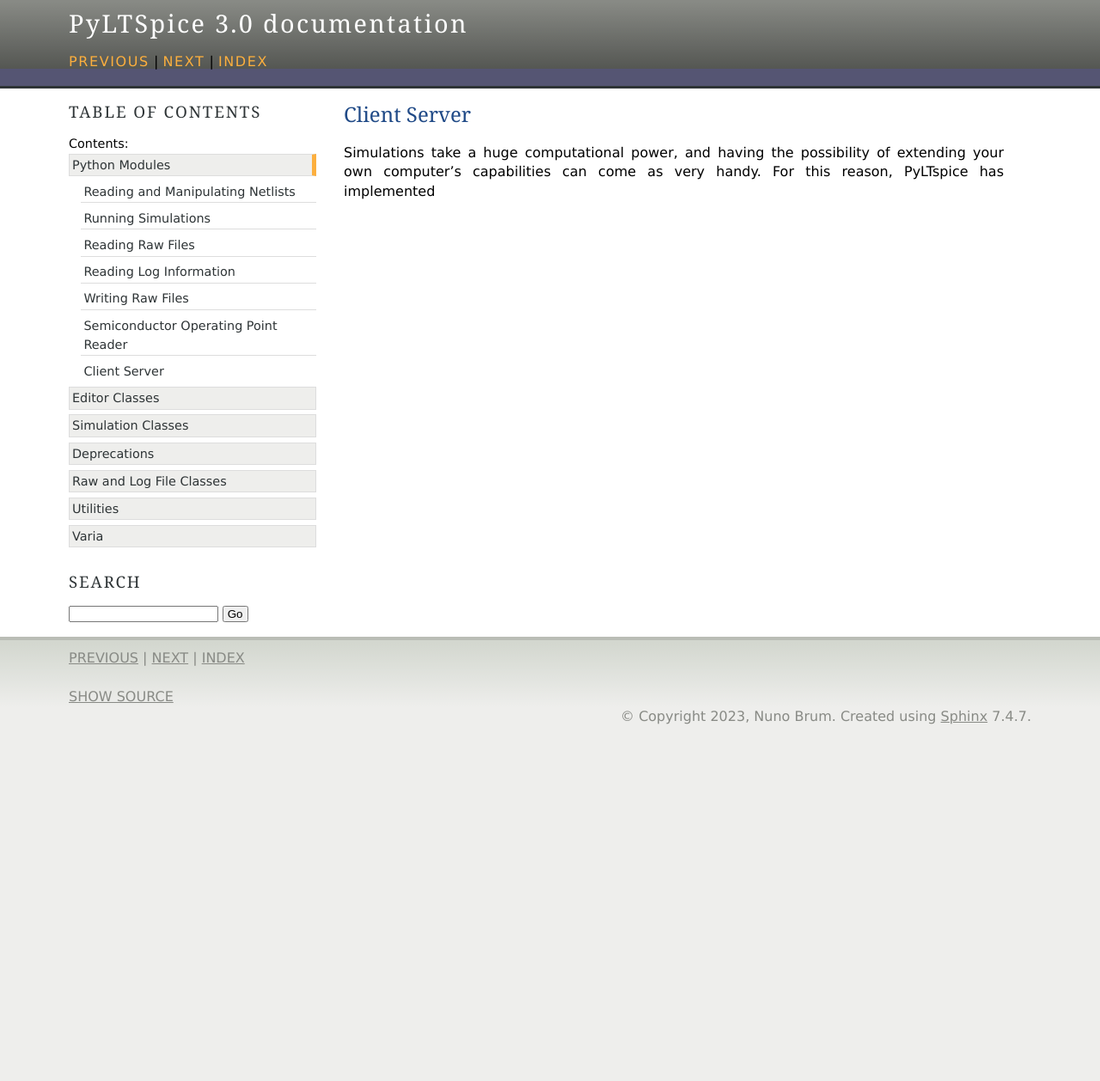
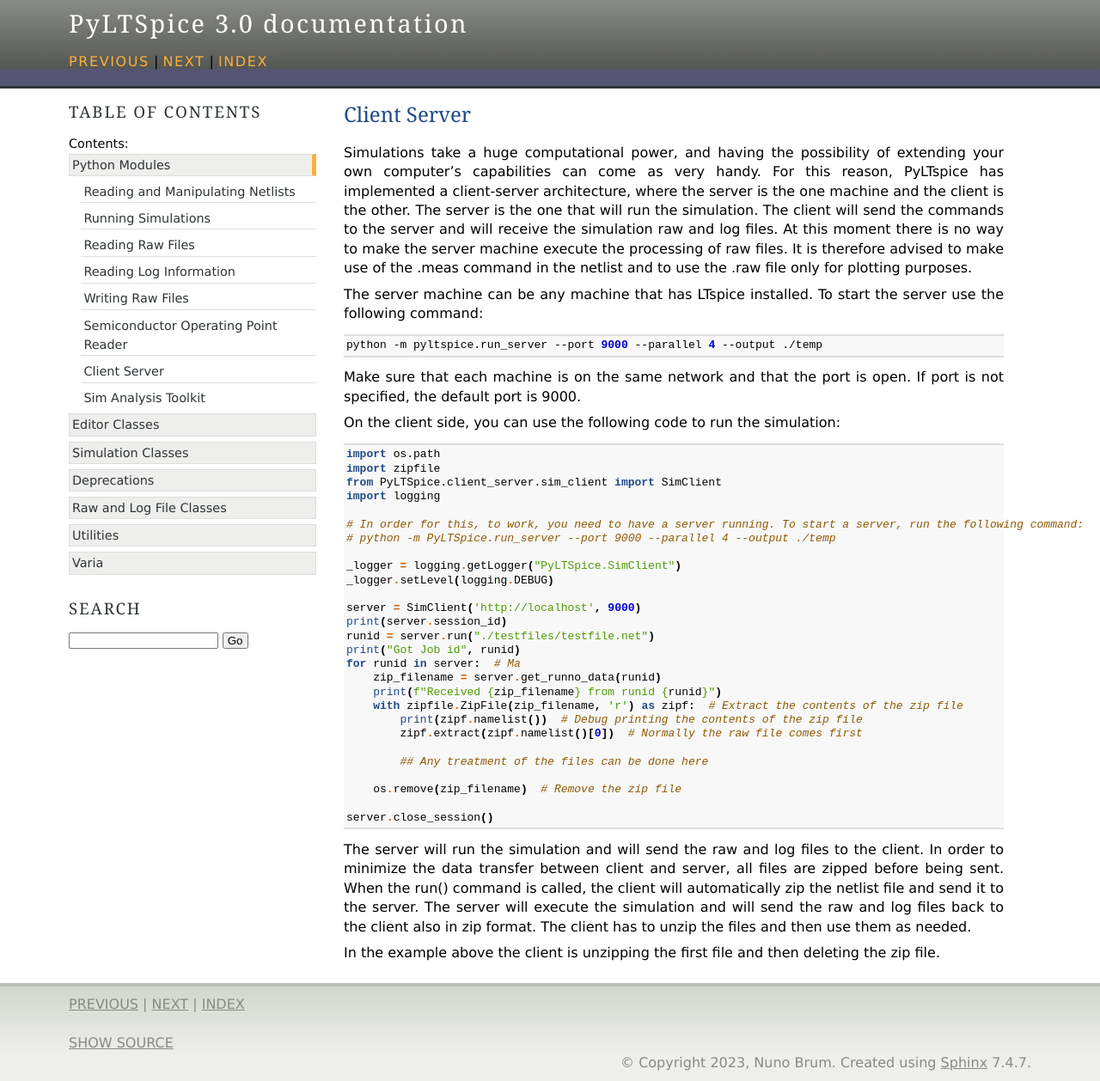
Before and after one commit to nunobrum/PyLTSpice, a Sphinx documentation site: the page built from doc/modules/client_server.rst, in a window 1280 px wide. Shown: the whole page at 86% size. Built offline with Sphinx 7.4.7, drawn with Linux system fonts in a browser that asks for light colours; before the commit the page ends 900 px from its top, so only the background shows below that.

Commit message:
Moving sallenkey.png images from media to modules. Otherwise the Sphinx doesn't take them. Improvements in documentation

```diff
--- a/doc/conf.py
+++ b/doc/conf.py
@@ -13,6 +13,7 @@
 import os
 import sys
 sys.path.insert(0, os.path.abspath('..'))
+sys.path.append(os.path.abspath('../doc/media'))
 
 print(sys.path)
 
--- a/doc/modules/client_server.rst
+++ b/doc/modules/client_server.rst
@@ -4,3 +4,60 @@
 Simulations take a huge computational power, and having the
 possibility of extending your own computer's capabilities can
 come as very handy. For this reason, PyLTspice has implemented
+a client-server architecture, where the server is the one machine and
+the client is the other. The server is the one that will run the simulation.
+The client will send the commands to the server and will receive the
+simulation raw and log files. At this moment there is no way to make the
+server machine execute the processing of raw files.
+It is therefore advised to make use of the .meas command in the netlist
+and to use the .raw file only for plotting purposes.
+
+The server machine can be any machine that has LTspice installed. To start the server
+use the following command:
+
+.. code-block:: bash
+
+    python -m pyltspice.run_server --port 9000 --parallel 4 --output ./temp
+
+Make sure that each machine is on the same network and that the port is open.
+If port is not specified, the default port is 9000.
+
+On the client side, you can use the following code to run the simulation:
+
+.. code-block:: python
+
+    import os.path
+    import zipfile
+    from PyLTSpice.client_server.sim_client import SimClient
+    import logging
+
+    # In order for this, to work, you need to have a server running. To start a server, run the following command:
+    # python -m PyLTSpice.run_server --port 9000 --parallel 4 --output ./temp
+
+    _logger = logging.getLogger("PyLTSpice.SimClient")
+    _logger.setLevel(logging.DEBUG)
+
+    server = SimClient('http://localhost', 9000)
+    print(server.session_id)
+    runid = server.run("./testfiles/testfile.net")
+    print("Got Job id", runid)
+    for runid in server:  # Ma
+        zip_filename = server.get_runno_data(runid)
+        print(f"Received {zip_filename} from runid {runid}")
+        with zipfile.ZipFile(zip_filename, 'r') as zipf:  # Extract the contents of the zip file
+            print(zipf.namelist())  # Debug printing the contents of the zip file
+            zipf.extract(zipf.namelist()[0])  # Normally the raw file comes first
+
+            ## Any treatment of the files can be done here
+
+        os.remove(zip_filename)  # Remove the zip file
+
+    server.close_session()
+
+The server will run the simulation and will send the raw and log files to the client.
+In order to minimize the data transfer between client and server, all files are zipped before being sent.
+When the run() command is called, the client will automatically zip the netlist file and send it to the server.
+The server will execute the simulation and will send the raw and log files back to the client also in zip format.
+The client has to unzip the files and then use them as needed.
+
+In the example above the client is unzipping the first file and then deleting the zip file.
--- a/doc/modules/modules.rst
+++ b/doc/modules/modules.rst
@@ -14,3 +14,4 @@
    write_rawfiles
    SemiOpLogReader
    client_server
+   sim_analysis
```
Also changed, not shown: README.md (+3 -3 lines), doc/modules/sim_analysis.rst (added, +129 -0 lines), doc/modules/sallenkey.png (renamed from doc/media/sallenkey.png), doc/modules/sallenkey_mc.png (renamed from doc/media/sallenkey_mc.png), doc/modules/sallenkey_wc.png (added), 1 other file.
